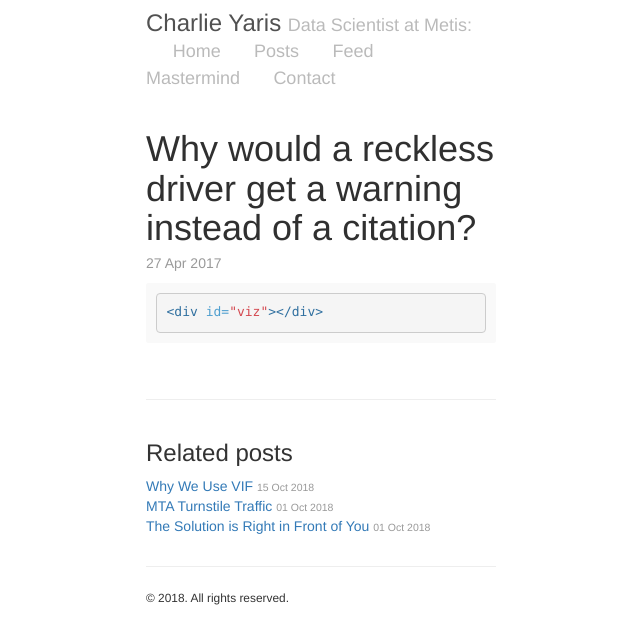
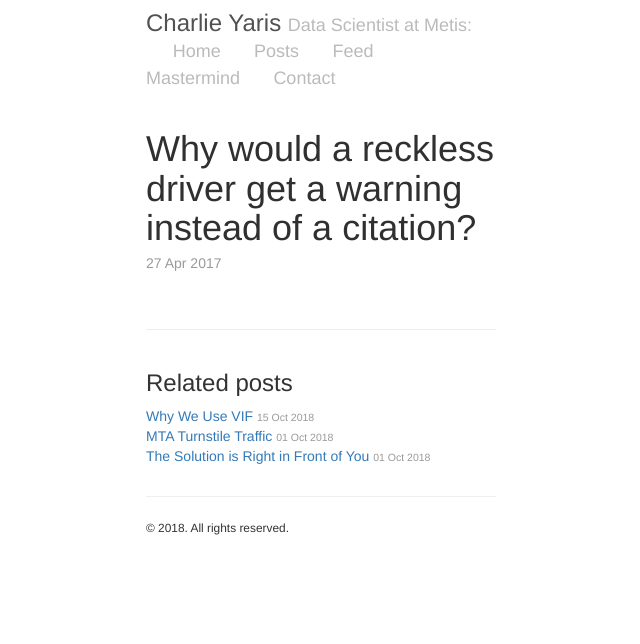
Before and after one commit to cyaris/cyaris.github.io-original, a Jekyll site: the page built from _posts/2017-04-27-post.md, in a window 1280 px wide. Shown: the top 644 px of the page, without its empty margins (319-959 px from the left). Built offline with Jekyll 4.4.1, drawn with Linux system fonts in a browser that asks for light colours; nearby versions of some CDN libraries.

Commit message:
Made edits to allow for javascript rendering.

```diff
--- a/_posts/2017-04-27-post.md
+++ b/_posts/2017-04-27-post.md
@@ -5,9 +5,3 @@ jsarr:
 - graphs/post_dashboard.js
 categories: Javascript
 ---
-
-{% highlight html %}
-
-<div id="viz"></div>
-
-{% endhighlight %}
```
